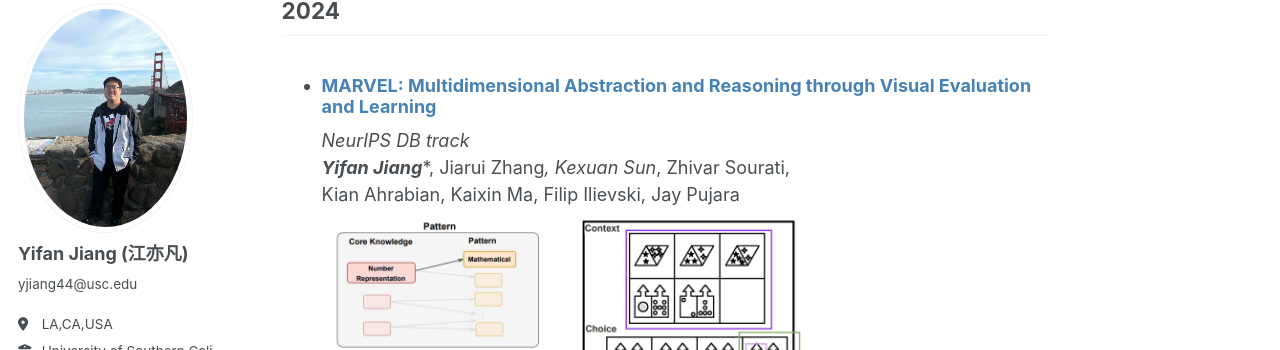
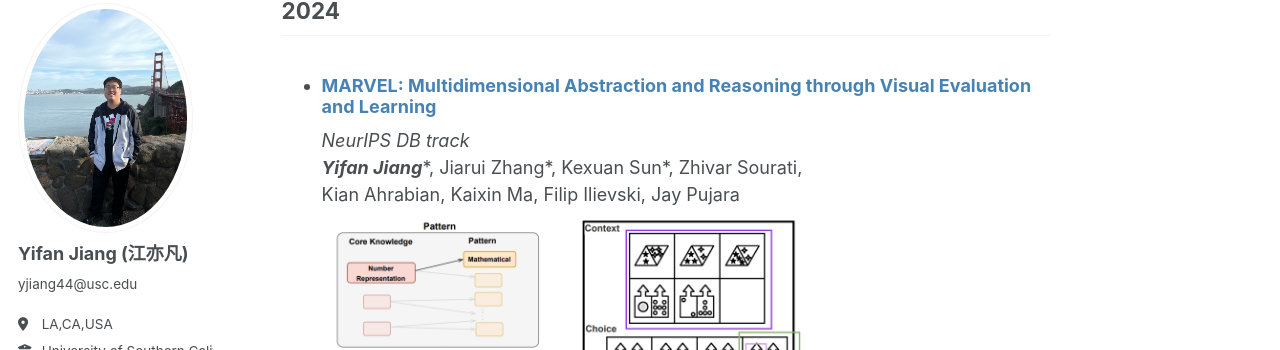
Before and after one commit to yifanJIANG-921/yifanJIANG-921.github.io, a Jekyll site: the page built from _pages/pub.md, in a window 1280 px wide and 900 px high, scrolled down 1184 px. Shown: the part 103-453 px from the top of the window. Built offline with Jekyll 4.4.1, drawn with Linux system fonts in a browser that asks for light colours; some web fonts are replaced.

Commit message:
Update pub.md

```diff
--- a/_pages/pub.md
+++ b/_pages/pub.md
@@ -65,7 +65,7 @@ redirect_from:
 
 - ### <span style="color: #4682B4; font-weight: bold;">MARVEL: Multidimensional Abstraction and Reasoning through Visual Evaluation and Learning</span>
   *NeurIPS DB track*<br>
-   ***Yifan Jiang***\*, Jiarui Zhang*, Kexuan Sun*, Zhivar Sourati, <br>
+   ***Yifan Jiang***\*, Jiarui Zhang\*, Kexuan Sun\*, Zhivar Sourati, <br>
    Kian Ahrabian, Kaixin Ma, Filip Ilievski, Jay Pujara <br>
   <img src="../assets/paper_image/marvel_image.png" alt="MARVEL_Image" style="width: 500px;">
   <details style="margin-left: 20px; padding: 5px;">
```
